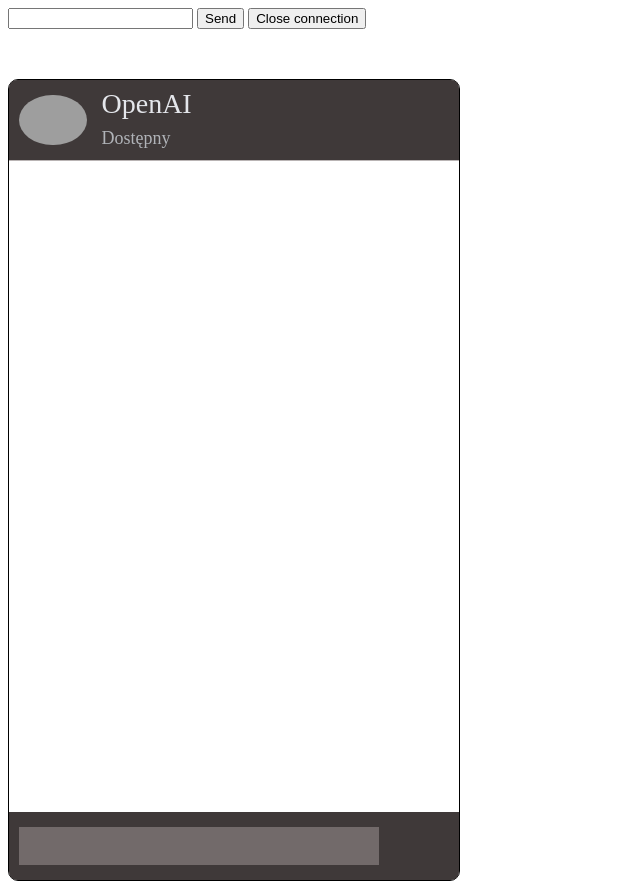
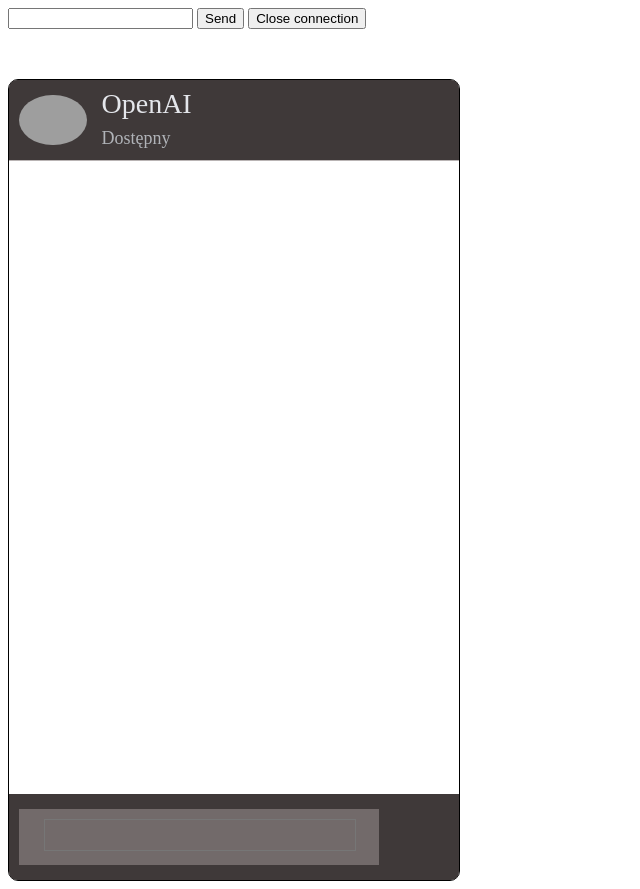
Before and after one commit to TheLocagus/Svelte-ChatProject, a SvelteKit app: page / in a window 1280 px wide. Shown: the whole page, without its empty margins (0-640 px from the left). Built offline with nearby package versions, Linux system fonts and the light colour scheme; no server answers; grey boxes are pictures that could not be loaded.

Commit message:
fix(1): repaired textarea, removed custom version, fixed default

```diff
--- a/src/components/Chat/Chat.svelte
+++ b/src/components/Chat/Chat.svelte
@@ -2,6 +2,7 @@
     import ChatHeader from "../ChatHeader/ChatHeader.svelte";
     import ChatMessagesField from "../ChatMessagesField/ChatMessagesField.svelte";
     import ChatSendMessageField from "../ChatSendMessageField/ChatSendMessageField.svelte";
+    import Siema from "../ChatSendMessageField/siema.svelte";
 
 
 </script>
--- a/src/components/ChatSendMessageField/ChatSendMessageField.svelte
+++ b/src/components/ChatSendMessageField/ChatSendMessageField.svelte
@@ -1,69 +1,48 @@
 <script lang="ts">
-    import { createEventDispatcher } from "svelte";
-
-
     let value = '';
 
-    const dispatch = createEventDispatcher()
+    const handleTextarea = (e: Event) => {
+        const div = e.target as HTMLTextAreaElement;
 
-    const handleCustomTextarea = (e: Event) => {
-        const div = e.target as HTMLDivElement;
+        div.style.overflow = 'hidden';
 
-        if(!div.style.maxWidth){
-            div.style.maxWidth = div.scrollWidth.toString() + 'px';
+        if(Number(div.style.height.replace('px', '')) > 120){
+            div.style.overflow = 'auto';
         }
+        div.style.height = '30px';
+        div.style.height = div.scrollHeight.toString() + 'px'
 
         value = div.innerText;
-    }
-
-    const handlePaste = (e: ClipboardEvent) => {
-        e.preventDefault();
-
-        const div = e.target as HTMLDivElement;
-        if(!div.style.maxWidth){
-            div.style.maxWidth = div.scrollWidth.toString() + 'px';
-        }
-
-        const clipboardData = e.clipboardData;
-        const pastedText = clipboardData?.getData('text/plain') ?? '';
-
-        const selection = window.getSelection();
-        if (!selection || !selection.rangeCount) return;
-        selection.deleteFromDocument();
-        selection.getRangeAt(0).insertNode(document.createTextNode(pastedText));
-        selection.collapseToEnd();
     }
 
 </script>
 
 <div class="chat-send-message-field">
     <div class="input-field">
-        <div class="custom-textarea-wrapper">
-            <div class="custom-textarea" contenteditable=true  on:input={(e) => handleCustomTextarea(e)} on:paste={e => handlePaste(e)}/>
+        <div class="textarea-wrapper">
+            <textarea  on:input={(e) => handleTextarea(e)}></textarea>
         </div>
     </div>
     <div class="send-btn-field"></div>
 </div>
 
 <style>
-    .custom-textarea-wrapper {
+    .textarea-wrapper {
         width: 100%;
-        padding: 10px 10px;
+        padding: 10px 25px;
         background-color: #726a6a;
     }
 
-    .custom-textarea {
+    textarea {
+        padding: 0;
         max-height: 120px;
+        height: 30px;
         width: 100%;
         background-color: #726a6a;
         color: #E4E6EB;
         outline: none;
-        overflow-y: auto;
-        cursor: pointer;
-    }
-
-    .custom-textarea :global(div) {
         cursor: text;
+        resize: none;
     }
 
     .chat-send-message-field {
@@ -81,14 +60,14 @@
         padding: 15px 10px;
     }
 
-    .custom-textarea::-webkit-scrollbar {
+textarea::-webkit-scrollbar {
         background-color: #222;
         width: 10px;
         border-radius: 5px;
 
     }
 
-    .custom-textarea::-webkit-scrollbar-thumb {
+    textarea::-webkit-scrollbar-thumb {
         border-radius: 5px;
         background-color: #444;
 
```
